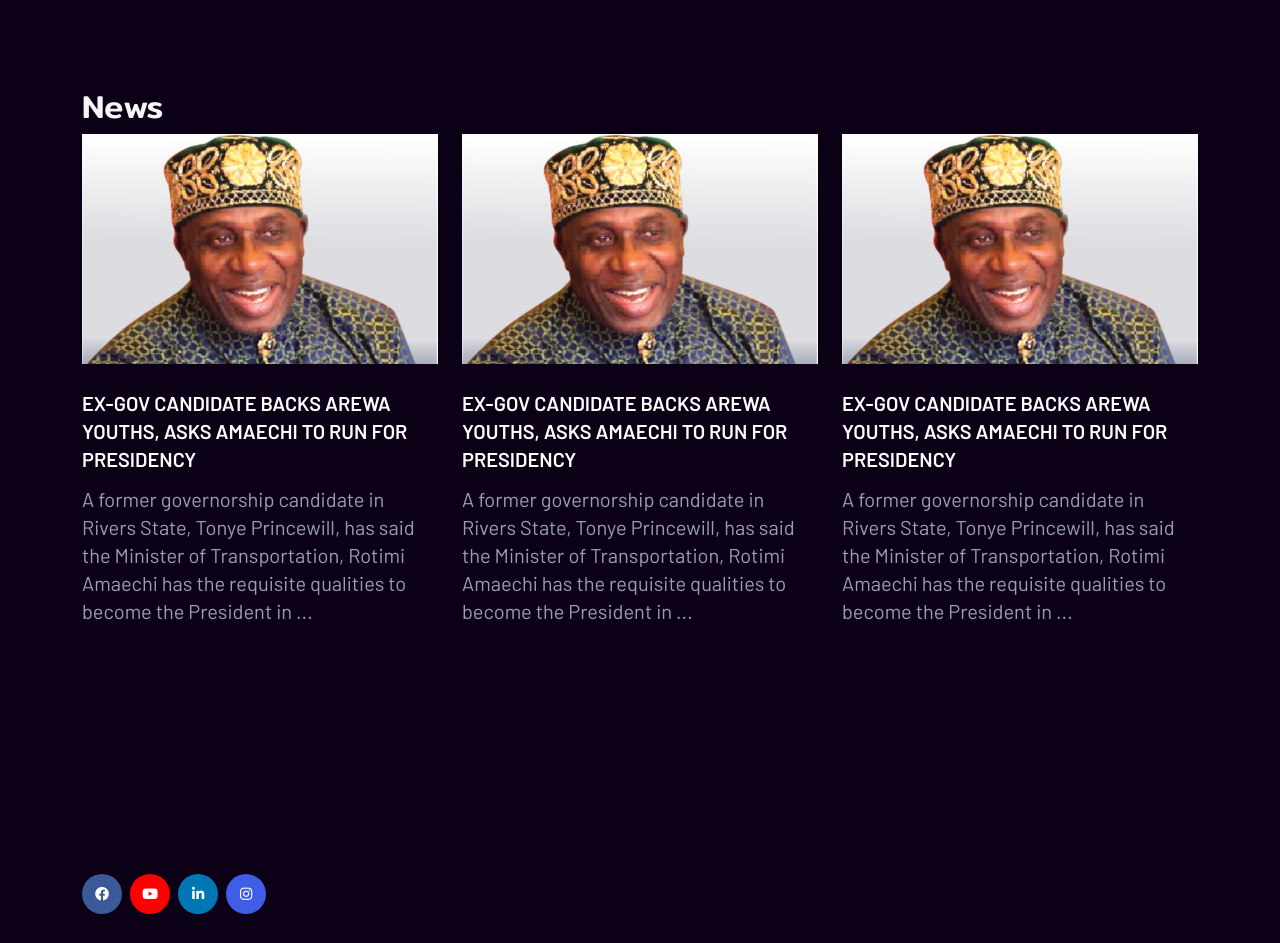
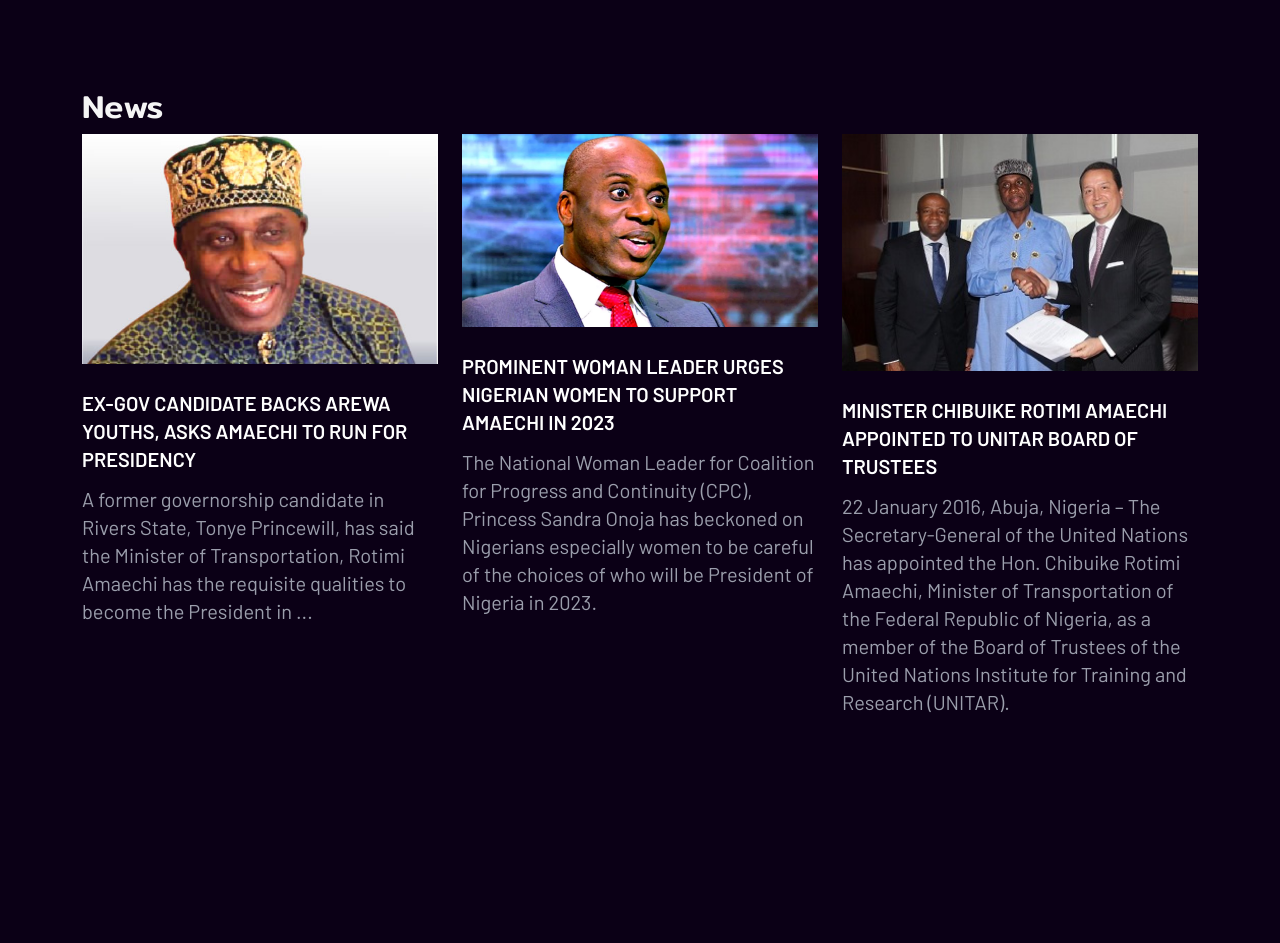
Before and after one commit to MARKOTHEDEV/RotimiAmechiFanPAge, a React (Create React App) app: page / in a window 1280 px wide. Shown: the part 2460-3403 px from the top of the page. Built offline with nearby package versions, Linux system fonts and the light colour scheme.

Commit message:
added new images and content  to the page

```diff
--- a/src/Components/Cards.jsx
+++ b/src/Components/Cards.jsx
@@ -1,6 +1,10 @@
 import Card from "./Card"
 
+import pic from "../assets/img/rotimi/Rotimi-AmaechiWIthCap.jpg"
+import pic2 from "../assets/img/rotimi/Chibuike-Rotimi-Amaechi.webp"
+import pic3 from "../assets/img/rotimi/photo_group_small.jpg"
 
+//
 const Cards=()=>{
     return(
 
@@ -12,9 +16,62 @@ const Cards=()=>{
     <h2 style={{"color":"whitesmoke"}}>News</h2>
 <div className="row">
 
+        {/* <Card />
         <Card />
-        <Card />
-        <Card />
+        <Card /> */}
+
+
+
+<div className="col-lg-4 col-md-6 col-sm-6">
+                <div className="single-blogs mb-30">
+                <div className="blog-img blog-img2">
+                <a target="_blank" href="https://punchng.com/ex-gov-candidate-backs-arewa-youths-asks-amaechi-to-run-for-presidency/"><img src={pic} alt="" /></a>
+                </div>
+                <div className="blogs-cap">
+                <h5><a target="_blank"  href="https://punchng.com/ex-gov-candidate-backs-arewa-youths-asks-amaechi-to-run-for-presidency/">Ex-gov candidate backs Arewa youths, asks Amaechi to run for presidency</a></h5>
+                <p>A former governorship candidate in Rivers State, Tonye Princewill, has said the Minister of Transportation, Rotimi Amaechi has the requisite qualities to become the President in ...</p>
+                </div>
+                </div>
+        </div>
+
+
+
+
+
+        <div className="col-lg-4 col-md-6 col-sm-6">
+                <div className="single-blogs mb-30">
+                <div className="blog-img blog-img2">
+                <a target="_blank"  href="https://www.vanguardngr.com/2021/11/prominent-woman-leader-urges-nigerian-women-to-support-amaechi-in-2023/"><img src={pic2} alt="" /></a>
+                </div>
+                <div className="blogs-cap">
+                <h5><a target="_blank"  href="https://www.vanguardngr.com/2021/11/prominent-woman-leader-urges-nigerian-women-to-support-amaechi-in-2023/">
+                Prominent Woman Leader urges Nigerian women to support Amaechi in 2023
+                    </a></h5>
+                <p>
+
+                The National Woman Leader for Coalition for Progress and Continuity (CPC), Princess Sandra Onoja has beckoned on Nigerians especially women to be careful of the choices of who will be President of Nigeria in 2023.
+                    </p>
+                </div>
+                </div>
+        </div>
+
+
+
+
+        <div className="col-lg-4 col-md-6 col-sm-6">
+                <div className="single-blogs mb-30">
+                <div className="blog-img blog-img2">
+                <a target="_blank"  href="https://unitar.org/about/news-stories/news/minister-chibuike-rotimi-amaechi-appointed-unitar-board-trustees"><img src={pic3} alt="" /></a>
+                </div>
+                <div className="blogs-cap">
+                <h5><a target="_blank"  href="https://unitar.org/about/news-stories/news/minister-chibuike-rotimi-amaechi-appointed-unitar-board-trustees">Minister Chibuike Rotimi Amaechi Appointed to UNITAR Board of Trustees</a></h5>
+                <p>
+
+                22 January 2016, Abuja, Nigeria – The Secretary-General of the United Nations has appointed the Hon. Chibuike Rotimi Amaechi, Minister of Transportation of the Federal Republic of Nigeria, as a member of the Board of Trustees of the United Nations Institute for Training and Research (UNITAR).
+                    </p>
+                </div>
+                </div>
+        </div>
 
 </div>
 </div>
```
Also changed, not shown: src/assets/img/rotimi/Chibuike-Rotimi-Amaechi.webp (added), src/assets/img/rotimi/photo_group_small.jpg (added).
